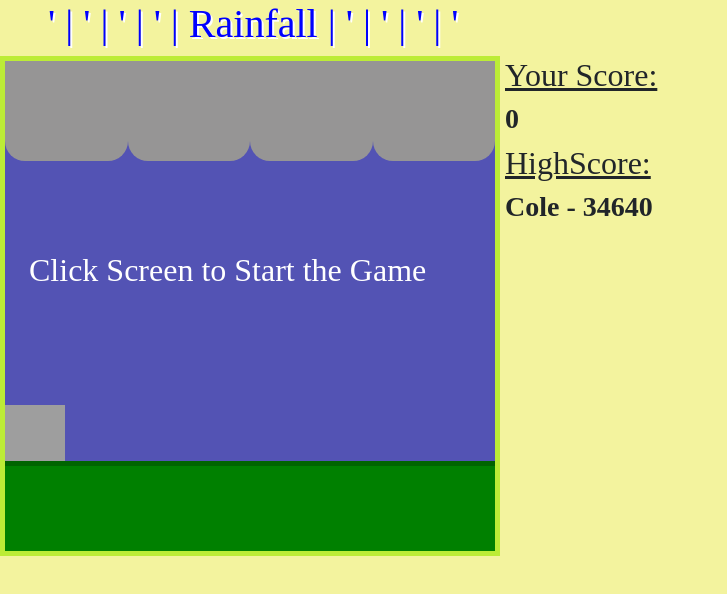
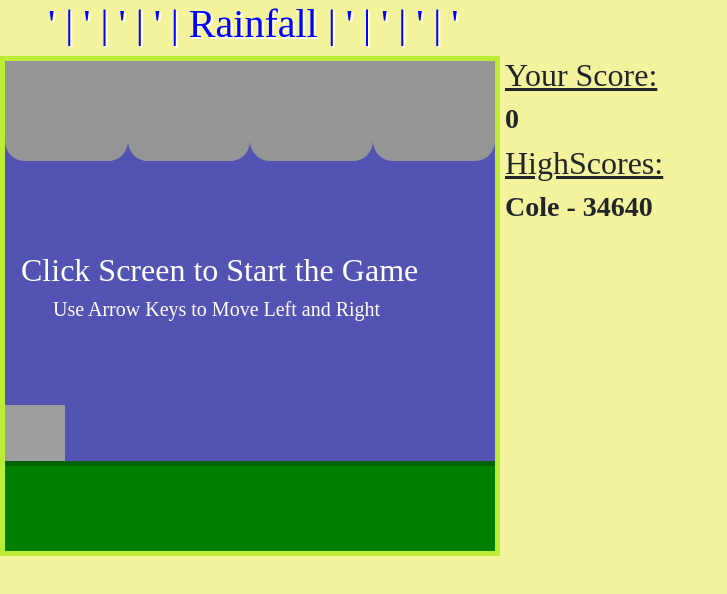
Before and after one commit to ColeAnderson7278/RainFall, a plain HTML site: page index.html in a window 1280 px wide. Shown: the whole page, without its empty margins (0-727 px from the left). Drawn offline with nearby package versions, Linux system fonts and the light colour scheme; grey boxes are pictures that could not be loaded; a web font is replaced by a local one.

Commit message:
Added Instructions
Added in instructions on how to move character.

```diff
--- a/index.html
+++ b/index.html
@@ -33,12 +33,13 @@
             </div>
             <div class="ground">
             </div>
-            <h2 class="startText ml-4">Click Screen to Start the Game</h2>
+            <h2 class="startText ml-3">Click Screen to Start the Game</h2>
+            <h5 class="startText ml-5">Use Arrow Keys to Move Left and Right</h5>
         </div>
         <div "scoreContainer">
             <h2 class="scoreTitle">Your Score:</h2>
             <h3 class="userScore">0</h3>
-            <h2 class="scoreTitle">HighScore:</h2>
+            <h2 class="scoreTitle">HighScores:</h2>
             <h3 class="userScore">Cole - 34640</h3>
         </div>
     </div>
```
